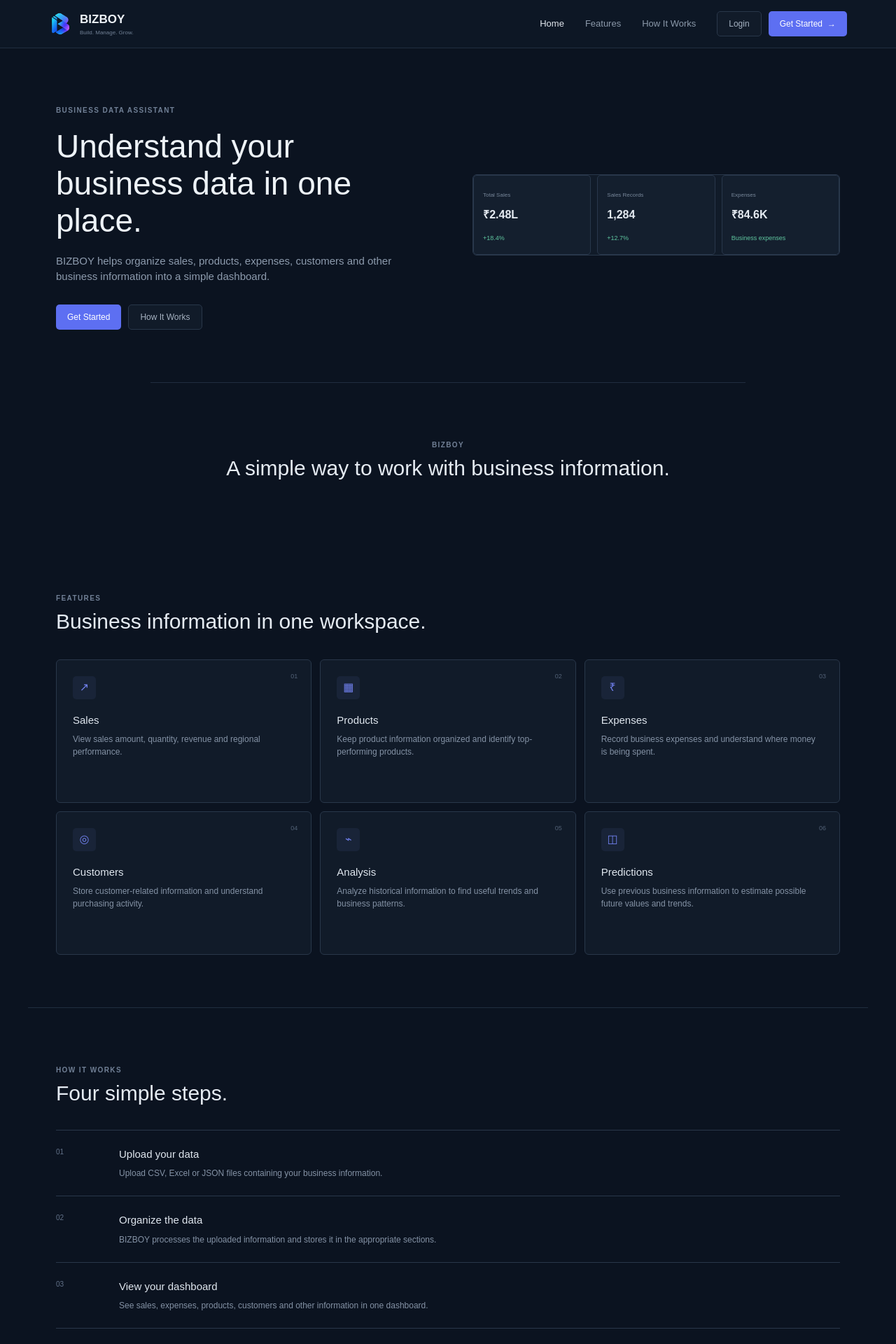
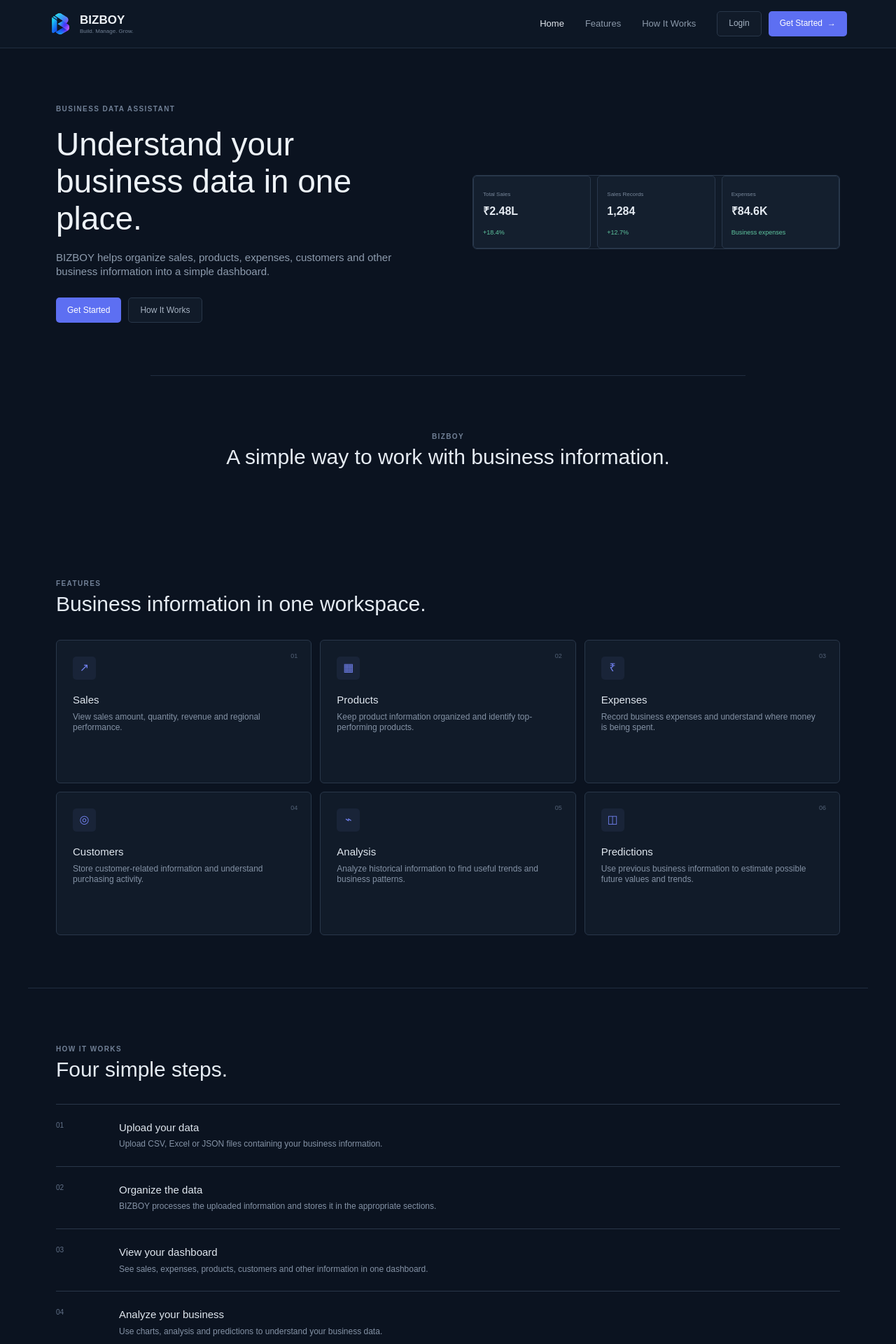
Before and after one commit to Tanuguy/Bizboy_PBL, a Python web app: template app/templates/index.html in a window 1280 px wide. Shown: the top 1920 px of the page at 70% size. Run offline with Jinja, Linux system fonts and the light colour scheme; the template is opened without the code that fills it, so the values that code supplies are empty.

Commit message:
css update

```diff
--- a/app/static/css/maincss.css
+++ b/app/static/css/maincss.css
@@ -10,7 +10,7 @@ body {
   background: #0b1320;
   color: #dfe6ee;
   font-family: Arial, sans-serif;
-  line-height: 1.5;
+  line-height: 1.3;
 }
 a {
   color: inherit;
```
